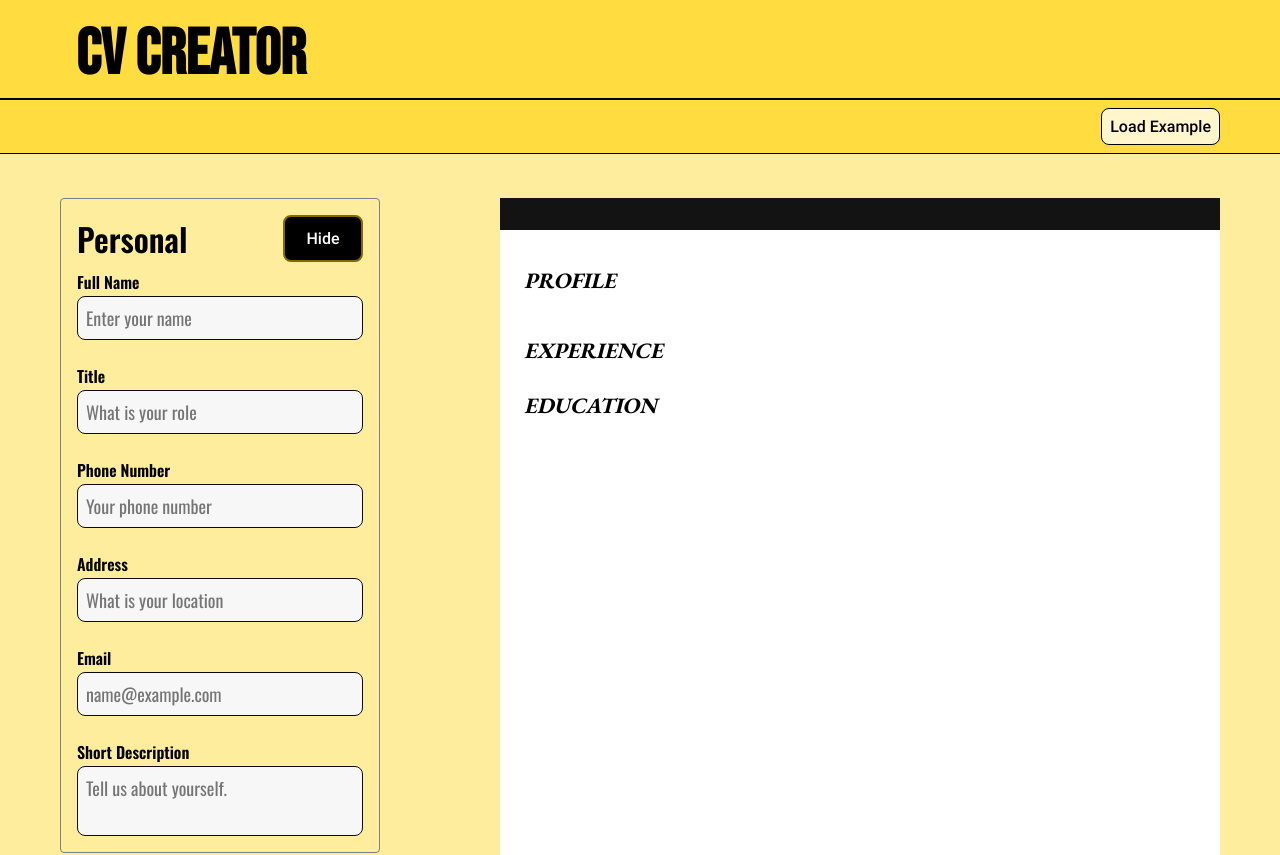
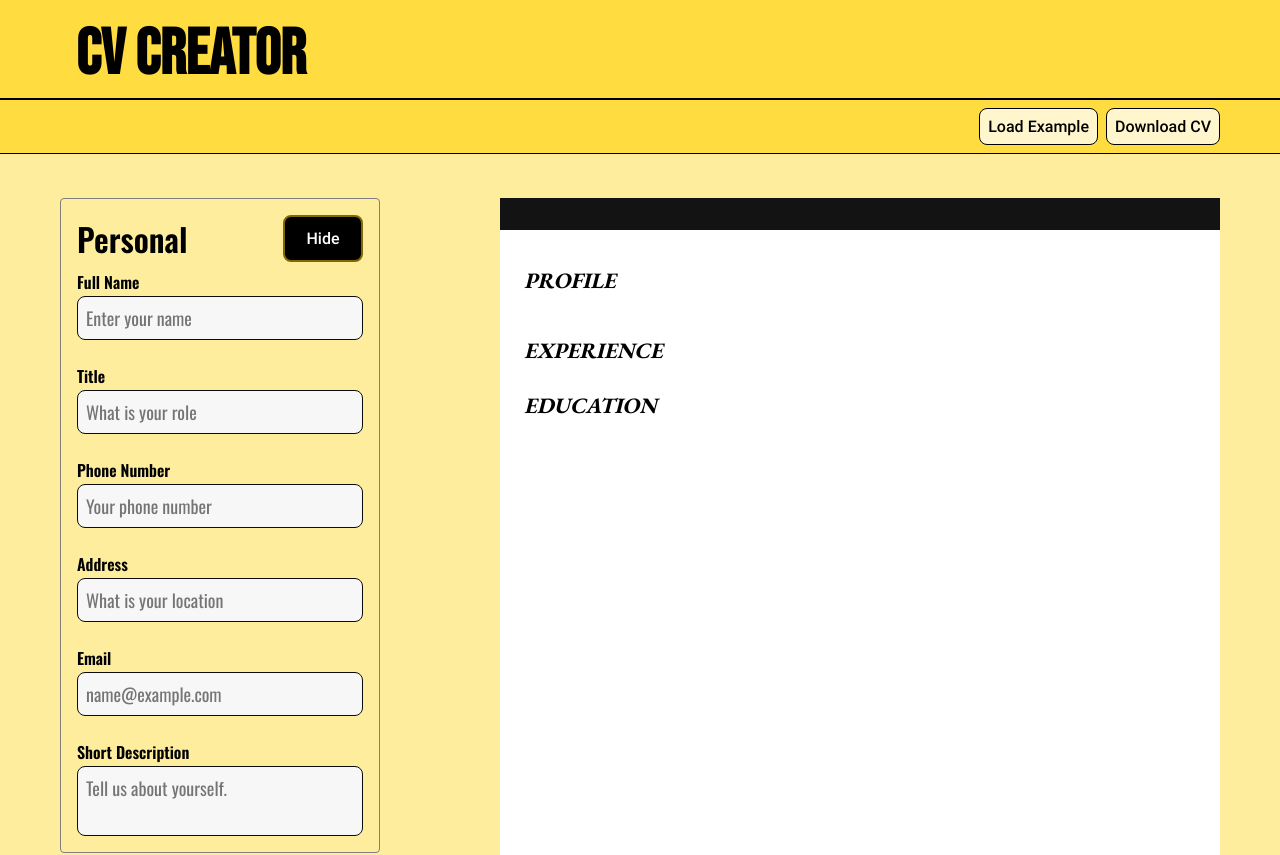
Before and after one commit to DrantDumani/cv-app-v2, a React (Vite) app: page / in a window 1280 px wide. Shown: the top 855 px of the page. Built offline with nearby package versions, Linux system fonts and the light colour scheme.

Commit message:
Allow user to download CV as pdf

```diff
--- a/package.json
+++ b/package.json
@@ -10,6 +10,7 @@
     "preview": "vite preview"
   },
   "dependencies": {
+    "html2pdf.js": "^0.10.1",
     "react": "^18.2.0",
     "react-dom": "^18.2.0",
     "sass": "^1.71.1",
--- a/src/App.jsx
+++ b/src/App.jsx
@@ -1,4 +1,4 @@
-import { useState } from "react";
+import { useState, useRef } from "react";
 import {
   createInitDetails,
   createNewEdu,
@@ -7,7 +7,8 @@ import {
   initShowForm,
 } from "./utils/manageDetails";
 import CVForm from "./components/CVForm/CVForm";
-import DisplayCV from "./components/DisplayCV/DisplayCV";
+import { DisplayCV } from "./components/DisplayCV/DisplayCV";
+import html2pdf from "html2pdf.js";
 import "./App.scss";
 
 function App() {
@@ -20,6 +21,13 @@ function App() {
     showEducation: false,
   });
   const [mobileCV, setMobileCV] = useState(false);
+  const desktopPdf = useRef(null);
+
+  const downloadPdf = (ref) => {
+    const content = ref.current;
+    const options = { filename: "CV.pdf" };
+    html2pdf().set(options).from(content).save();
+  };
 
   const toggleMobileCV = () => setMobileCV(!mobileCV);
 
@@ -133,6 +141,14 @@ function App() {
             Load Example
           </button>
         </li>
+        <li>
+          <button
+            className="toolbar__btn"
+            onClick={() => downloadPdf(desktopPdf)}
+          >
+            Download CV
+          </button>
+        </li>
       </menu>
 
       <main className="main">
@@ -190,6 +206,7 @@ function App() {
           />
 
           <DisplayCV
+            ref={desktopPdf}
             name={details.personal.fullName}
             title={details.personal.title}
             email={details.personal.email}
--- a/src/components/DisplayCV/DisplayCV.jsx
+++ b/src/components/DisplayCV/DisplayCV.jsx
@@ -1,22 +1,20 @@
+import { forwardRef } from "react";
 import InfoWrapper from "../InfoWrapper/InfoWrapper";
 import "./DisplayCV.scss";
 
-export default function DisplayCV({
-  name,
-  title,
-  email,
-  phone,
-  address,
-  about,
-  experience,
-  education,
-}) {
+export const DisplayCV = forwardRef(function DisplayCV(
+  { name, title, email, phone, address, about, experience, education },
+  ref
+) {
   return (
     <div className="vitae-container">
+      <div ref={ref}>
         <section className="vitae-header">
           <div className="vitae-header__flex-wrapper">
             <h3 className="vitae-header__title">{name}</h3>
-          <p className="vitae-header__text vitae-header__text--big">{title}</p>
+            <p className="vitae-header__text vitae-header__text--big">
+              {title}
+            </p>
           </div>
 
           <div className="vitae-header__flex-wrapper">
@@ -74,5 +72,82 @@ export default function DisplayCV({
           ))}
         </section>
       </div>
+    </div>
   );
-}
+});
+
+// export default function oldDisplayCV({
+//   name,
+//   title,
+//   email,
+//   phone,
+//   address,
+//   about,
+//   experience,
+//   education,
+// }) {
+//   return (
+//     <div className="vitae-container">
+//       <section className="vitae-header">
+//         <div className="vitae-header__flex-wrapper">
+//           <h3 className="vitae-header__title">{name}</h3>
+//           <p className="vitae-header__text vitae-header__text--big">{title}</p>
+//         </div>
+
+//         <div className="vitae-header__flex-wrapper">
+//           <p className="vitae-header__text">{email}</p>
+//           <p className="vitae-header__text">{phone}</p>
+//           <p className="vitae-header__text">{address}</p>
+//         </div>
+//       </section>
+
+//       <section className="vitae-section vitae-section--top-pad">
+//         <h3 className="vitae-section__title">PROFILE</h3>
+//         <p className="vitae-section__text">{about}</p>
+//       </section>
+
+//       <section className="vitae-section">
+//         <h3 className="vitae-section__title">EXPERIENCE</h3>
+//         {experience.map((info) => (
+//           <div key={info.id} className="vitae-section__info">
+//             <InfoWrapper
+//               title={info.employer}
+//               text={info.position}
+//               location={info.location}
+//               startMonth={info.startMonth}
+//               startYear={info.startYear}
+//               endMonth={info.endMonth}
+//               endYear={info.endYear}
+//               isCurrent={info.current}
+//             />
+//             <ul className="vitae-section__list">
+//               {info.description.split("\n").map((line, ind) => (
+//                 <li key={ind}>
+//                   <p className="vitae-section__bullet">{line}</p>
+//                 </li>
+//               ))}
+//             </ul>
+//           </div>
+//         ))}
+//       </section>
+
+//       <section className="vitae-section vitae-section--bot-pad">
+//         <h3 className="vitae-section__title">EDUCATION</h3>
+//         {education.map((info) => (
+//           <div key={info.id} className="vitae-section__info">
+//             <InfoWrapper
+//               title={info.school}
+//               text={info.degree}
+//               location={info.location}
+//               startMonth={info.startMonth}
+//               startYear={info.startYear}
+//               endMonth={info.endMonth}
+//               endYear={info.endYear}
+//               isCurrent={info.current}
+//             />
+//           </div>
+//         ))}
+//       </section>
+//     </div>
+//   );
+// }
```
Also changed, not shown: 1 other file (tests, documents, lock files or other folders). Lines whose indentation alone changed are shown as unchanged.
